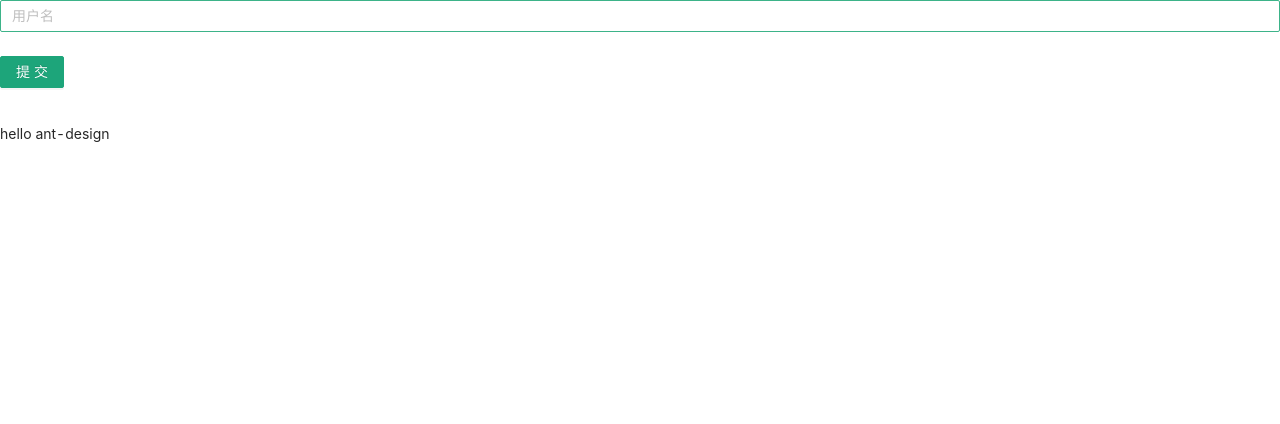
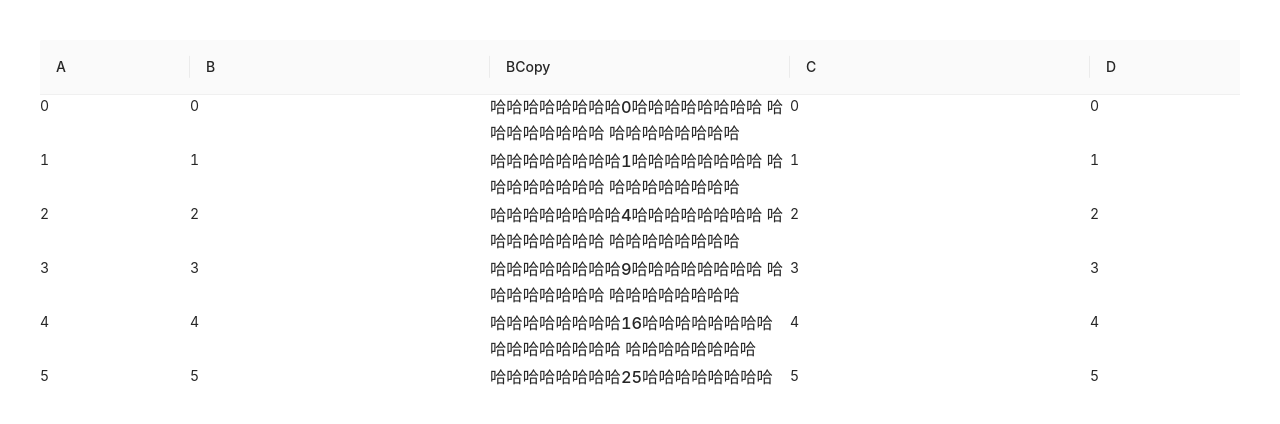
Before and after one commit to EricWong1994/reactByWebpack, a React app: page / in a window 1280 px wide. Shown: the top 424 px of the page. Built offline with nearby package versions, Linux system fonts and the light colour scheme.

Commit message:
react-window dddd

```diff
--- a/index.html
+++ b/index.html
@@ -10,6 +10,12 @@
   html,
   #app {
     height: 100%;
+  }
+
+  body {
+    /* margin: 20px; // 不生效 */
+
+    /* padding: 20px; */
   }
     </style>
         <!-- <script type="module">
--- a/src/app.less
+++ b/src/app.less
@@ -6,3 +6,8 @@
   background-color: #0F0;
   .btn();
 }
+
+body {
+  /* margin: 20px; // 不生效 */
+  padding: 40px;
+}
--- a/src/main.js
+++ b/src/main.js
@@ -5,6 +5,7 @@ import RouterMain from './router/index.js'; // router（需注释下方APP)
 // import App from './App';
 
 import 'antd/dist/antd.less'; // 按需加载后移除antd全局样式
+import './app.less'; // 按需加载后移除antd全局样式
 
 // process.env.NODE_ENV === 'development' && require('../mock/index.js');
 // ReactDOM.render(
@@ -17,11 +18,11 @@ import 'antd/dist/antd.less'; // 按需加载后移除antd全局样式
 
 
 // 虚拟滚动
-// import ReactWindowDemo from './others/virtualList/reactWindowDemo'
+import ReactWindowDemo from './others/virtualList/reactWindowDemo'
 // import VirtualTable from './others/virtualList/VirtualTable'
 
 // 表单
-import FormIndex from '@components/antd/dataDisplay/Form';
+// import FormIndex from '@components/antd/dataDisplay/Form';
 // import Hello from '@src/components/formily/hello.tsx';
 // import Hello from '@components/formily/hello.tsx';
 // import Hello from '@components/antd/dataEntry/Cascader/Hello.tsx';
--- /dev/null
+++ b/src/others/virtualList/reactWindowDemo.js
@@ -0,0 +1,186 @@
+import ReactDOM from 'react-dom';
+import React, { useState, useEffect, useRef } from 'react';
+import { VariableSizeGrid as Grid } from 'react-window';
+import ResizeObserver from 'rc-resize-observer';
+import classNames from 'classnames';
+import { Table } from 'antd';
+
+function VirtualTable(props) {
+	const { columns, scroll } = props;
+	const [tableWidth, setTableWidth] = useState(0);
+	const widthColumnCount = columns.filter(({ width }) => !width).length;
+	const mergedColumns = columns.map(column => {
+		if (column.width) {
+			return column;
+		}
+
+		return { ...column, width: Math.floor(tableWidth / widthColumnCount) };
+	});
+	const gridRef = useRef();
+	const [connectObject] = useState(() => {
+		const obj = {};
+		Object.defineProperty(obj, 'scrollLeft', {
+			get: () => null,
+			set: scrollLeft => {
+				if (gridRef.current) {
+					gridRef.current.scrollTo({
+						scrollLeft,
+					});
+				}
+			},
+		});
+		return obj;
+	});
+
+	const resetVirtualGrid = () => {
+		gridRef.current.resetAfterIndices({
+			columnIndex: 0,
+			shouldForceUpdate: true,
+		});
+	};
+
+	useEffect(() => resetVirtualGrid, [tableWidth]);
+
+	const renderVirtualList = (rawData, { scrollbarSize, ref, onScroll }) => {
+		// console.log('this: ', this);// undefined
+		console.log('rawData: ', rawData); // 10000个元素，从 {key: 0} 到 {key: 99999}
+		console.log('props: ', props);
+		ref.current = connectObject;
+		const totalHeight = rawData.length * 54;
+		return (
+			<Grid
+				ref={gridRef}
+				className='virtual-grid'
+				columnCount={mergedColumns.length}
+				columnWidth={index => {
+					const { width } = mergedColumns[index];
+					return totalHeight > scroll.y &&
+						index === mergedColumns.length - 1
+						? width - scrollbarSize - 1
+						: width;
+				}}
+				height={scroll.y}
+				rowCount={rawData.length}
+				rowHeight={() => 54}
+				width={tableWidth}
+				onScroll={({ scrollLeft }) => {
+					onScroll({
+						scrollLeft,
+					});
+				}}
+			>
+				{({ columnIndex, rowIndex, style }) => {
+					// 当前内容
+					let text =
+						rawData[rowIndex][mergedColumns[columnIndex].dataIndex];
+					// 当前列标题
+					let title = mergedColumns[columnIndex].title;
+					// 当前行数据
+					let data = rawData[rowIndex];
+					return (
+						<div
+							className={classNames('virtual-table-cell', {
+								'virtual-table-cell-last':
+									columnIndex === mergedColumns.length - 1,
+							})}
+							style={style}
+						>
+							{/* 判断是否有render函数，没有则只显示dataIndex */}
+							{mergedColumns[columnIndex].render
+								? mergedColumns[columnIndex].render(
+										text,
+										title,
+										data
+								  )
+								: rawData[rowIndex][
+										mergedColumns[columnIndex].dataIndex
+								  ]}
+						</div>
+					);
+				}}
+			</Grid>
+		);
+	};
+
+	return (
+		<ResizeObserver
+			onResize={({ width }) => {
+				setTableWidth(width);
+			}}
+		>
+			<Table
+				{...props}
+				className='virtual-table'
+				columns={mergedColumns}
+				pagination={false}
+				components={{
+					body: renderVirtualList,
+				}}
+			/>
+		</ResizeObserver>
+	);
+} // Usage
+
+const columns = [
+	{
+		title: 'A',
+		dataIndex: 'key',
+		width: 150,
+	},
+	{
+		title: 'B',
+		dataIndex: 'key',
+	},
+	// todo 文字溢出了表格
+	{
+		title: 'BCopy',
+		dataIndex: 'key',
+		render: test => {
+			return (
+				<h3>
+					哈哈哈哈哈哈哈哈
+					{test * test}
+					哈哈哈哈哈哈哈哈 哈哈哈哈哈哈哈哈 哈哈哈哈哈哈哈哈
+				</h3>
+			);
+		},
+	},
+	{
+		title: 'C',
+		dataIndex: 'key',
+	},
+	{
+		title: 'D',
+		dataIndex: 'key',
+	},
+	{
+		title: 'E',
+		dataIndex: 'key',
+		width: 200,
+	},
+	{
+		title: 'F',
+		dataIndex: 'key',
+		width: 100,
+	},
+];
+const data = Array.from(
+	{
+		length: 100000,
+	},
+	(_, key) => ({
+		key,
+	})
+);
+const mountNode = document.getElementById('app');
+ReactDOM.render(
+	<VirtualTable
+		columns={columns}
+		dataSource={data}
+		scroll={{
+			y: 300,
+			x: '100vw',
+		}}
+	/>,
+	mountNode
+);
```
Also changed, not shown: src/others/virtualList/reactWindowDemo copy.tsx (renamed from src/others/virtualList/reactWindowDemo.tsx, +24 -9 lines), src/others/virtualList/虚拟列表.md (+3 -0 lines), 1 other file (tests, documents, lock files or other folders).
